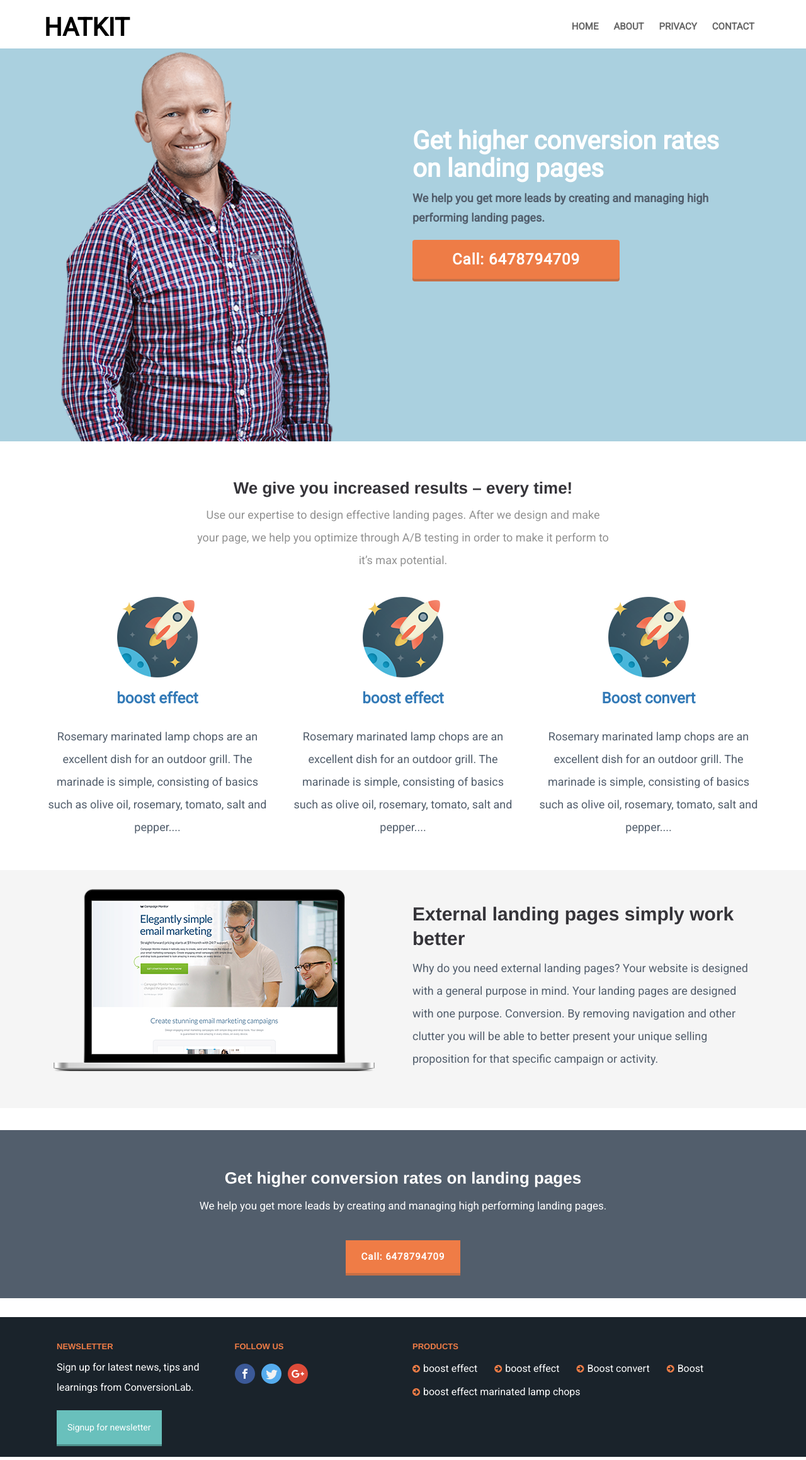
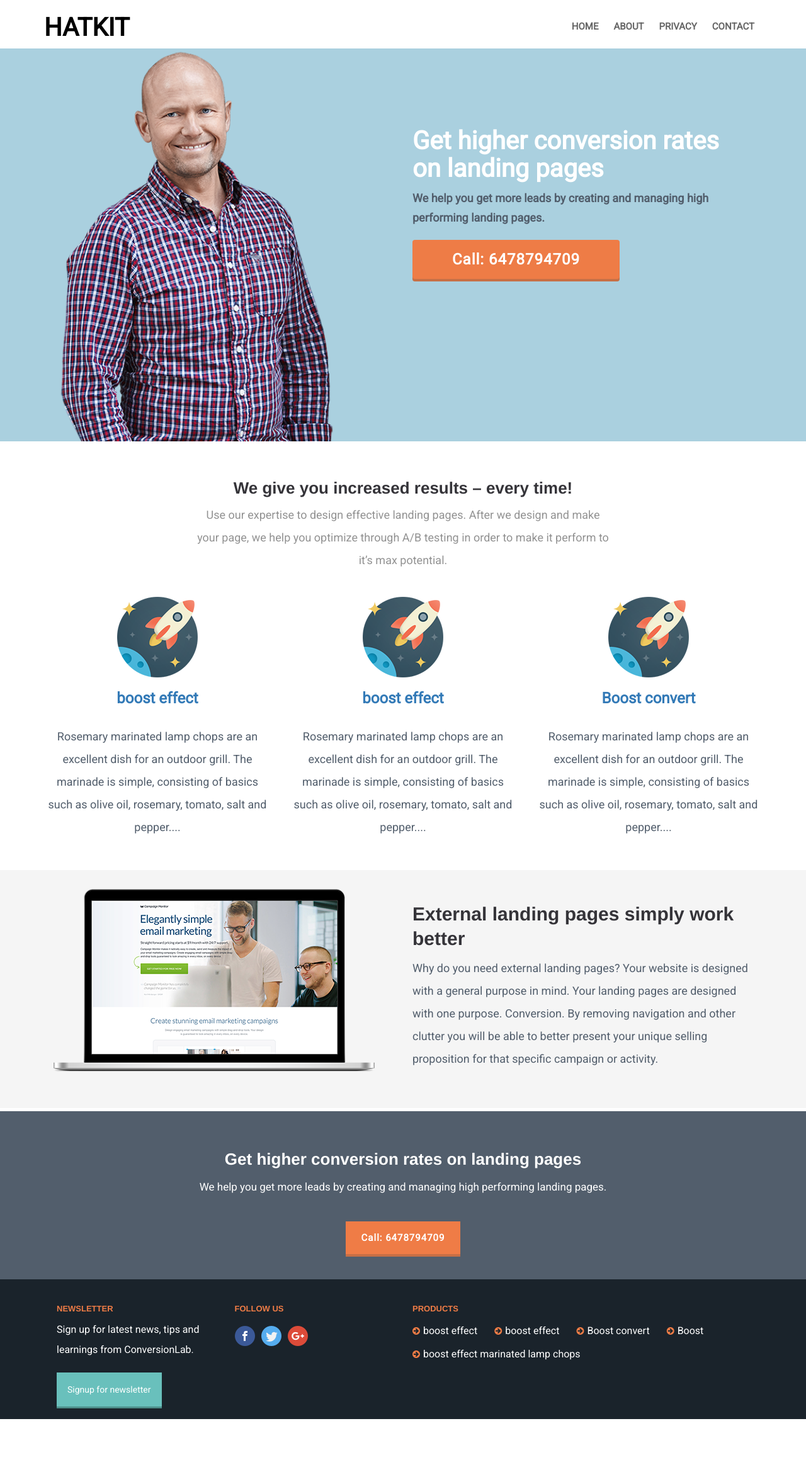
Before and after one commit to tonyseel/five, a Jekyll site: the page built from index.html, in a window 1280 px wide. Shown: the whole page at 63% size. Built offline with Jekyll 4.4.1, drawn with Linux system fonts in a browser that asks for light colours; nearby versions of some CDN libraries; library files that are not in the unit come from our copies; after the commit the page ends 2259 px from its top, so only the background shows below that.

Commit message:
margin-top:

```diff
--- a/css/style.css
+++ b/css/style.css
@@ -137,7 +137,7 @@ body, h2,h3,h4,h5,p,a {font-family: 'Roboto', sans-serif;}
 .footer-section{    background-color: #1a232b;
     width: 100%;
     display: inline-block;
-   margin-top:30px}
+   }
 .footer{margin:20px}
 .newletter h3{ font-size: 13px;
     text-transform: uppercase;
@@ -189,7 +189,7 @@ body, h2,h3,h4,h5,p,a {font-family: 'Roboto', sans-serif;}
     line-height: 1.3em;color: #353439;}
 .about-us p{ padding-bottom: 20px;
     color: #525e6c;line-height:2em;    font-size: 18px;}
-.contact-us{background-color:#525e6c;width:100%;display:inline-block;margin-top:30px;}
+.contact-us{background-color:#525e6c;width:100%;display:inline-block;}
 .contact-us h2{   font-size: 26px;
     font-weight: bold;
     font-style: normal;
```
